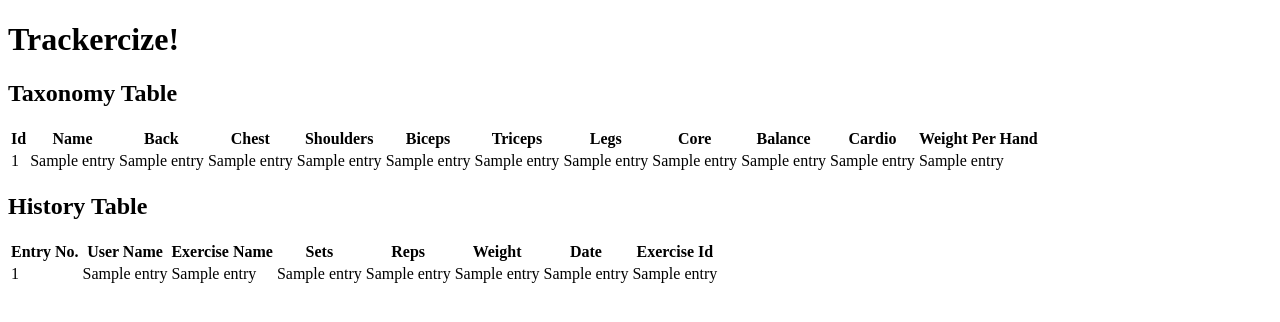
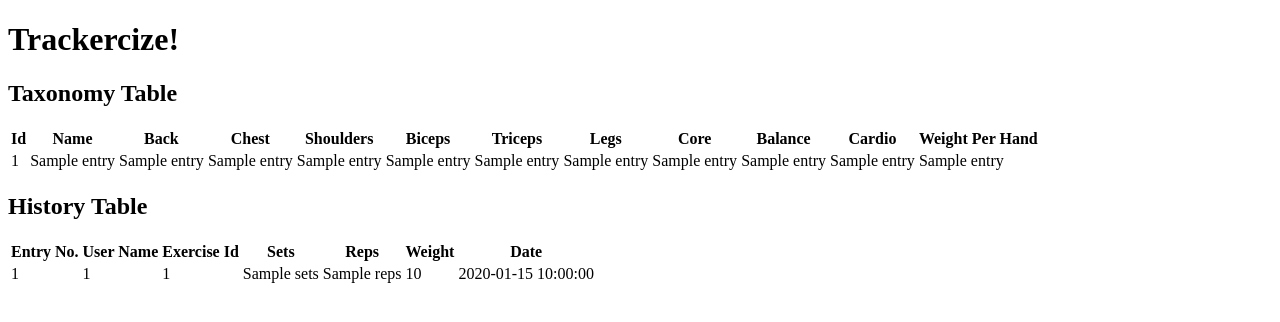
Before and after one commit to pbraunstein/trackercise, a Flask app: template templates/index.html in a window 1280 px wide. Shown: the top 322 px of the page. Run offline with Flask 2, Linux system fonts and the light colour scheme; the template is opened without the code that fills it: most values are stand-ins (such as "Sample title", 1, 10 or a date in 2020); parts of the project's set-up code (start-up, migrations or seed data) failed here and were passed over.

Commit message:
Rep history queries database via sqlalchemy instead of raw sql

```diff
--- a/app.py
+++ b/app.py
@@ -13,7 +13,7 @@ from models import RepExercisesHistory, RepExercisesTaxonomy
 
 @app.route('/')
 def hello():
-    results_1 = db.engine.execute('select * from rep_exercises_history;')
+    results_1 = RepExercisesHistory.query.all()
     entries_1 = list(results_1)
     entries_1 = [_prepare_entry(x) for x in entries_1]
     results_2 = db.engine.execute('select * from rep_exercises_taxonomy;')
@@ -25,9 +25,8 @@ def hello():
 
 
 def _prepare_entry(entry):
-    values = entry.values()
-    values[-1] = str(values[-1])
-    return values
+    entry.date = str(entry.date)
+    return entry
 
 
 def _prepare_taxonomy_entry(entry):
--- a/templates/index.html
+++ b/templates/index.html
@@ -93,7 +93,7 @@
                 User Name
             </th>
             <th>
-                Exercise Name
+                Exercise Id
             </th>
             <th>
                 Sets
@@ -107,36 +107,30 @@
             <th>
                 Date
             </th>
-            <th>
-                Exercise Id
-            </th>
 
         </tr>
         {% for item in entries[0] %}
             <tr>
                 <td>
-                    {{ item[0] }}
+                    {{ item.id }}
                 </td>
                 <td>
-                    {{ item[1] }}
+                    {{ item.user_id }}
                 </td>
                 <td>
-                    {{ item[2] }}
+                    {{ item.exercise_id }}
                 </td>
                 <td>
-                    {{ item[3] }}
+                    {{ item.sets }}
                 </td>
                 <td>
-                    {{ item[4] }}
+                    {{ item.reps }}
                 </td>
                 <td>
-                    {{ item[5] }}
+                    {{ item.weight }}
                 </td>
                 <td>
-                    {{ item[6] }}
-                </td>
-                <td>
-                    {{ item[7] }}
+                    {{ item.date }}
                 </td>
             </tr>
         {% endfor %}
```
